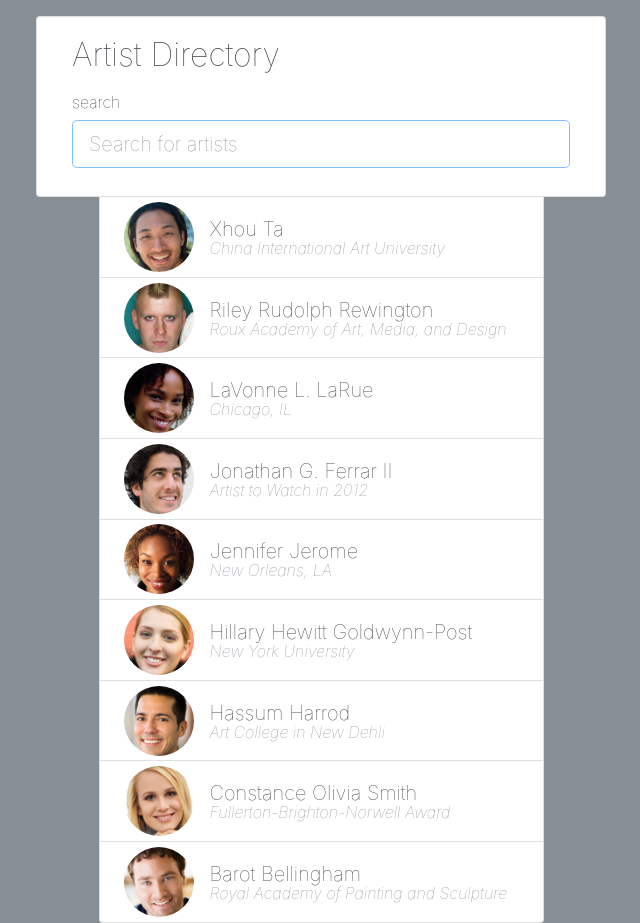
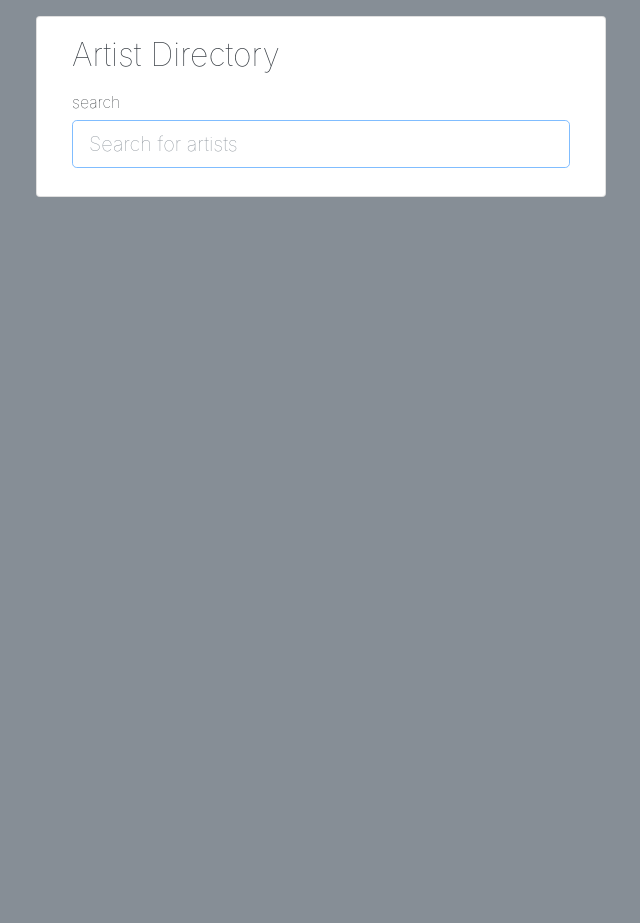
Before and after one commit to donkeykong91/AngularJS---Artists-Site, a website: page builds/angular/index.html in a window 1280 px wide. Shown: the whole page, without its empty margins (319-959 px from the left). After the commit the page ends 800 px from the top, so only its background shows below. Drawn offline with Linux system fonts and the light colour scheme.

Commit message:
Filters artists by query and orders them by name and only shows list of artists if there is a query

```diff
--- a/builds/angular/index.html
+++ b/builds/angular/index.html
@@ -87,9 +87,9 @@
 
     <div class="col-12 col-sm-9 col-md-7 col-lg-5">
 
-      <ul class=" list-group d-flex">
+      <ul class=" list-group d-flex" ng-if="query">
 
-        <li class="list-group-item" ng-repeat="artist in artists | orderBy:'name':'reverse'">
+        <li class="list-group-item" ng-repeat="artist in artists | filter:query | orderBy:'name'">
 
 
             <div class="media d-flex align-items-center">
```
